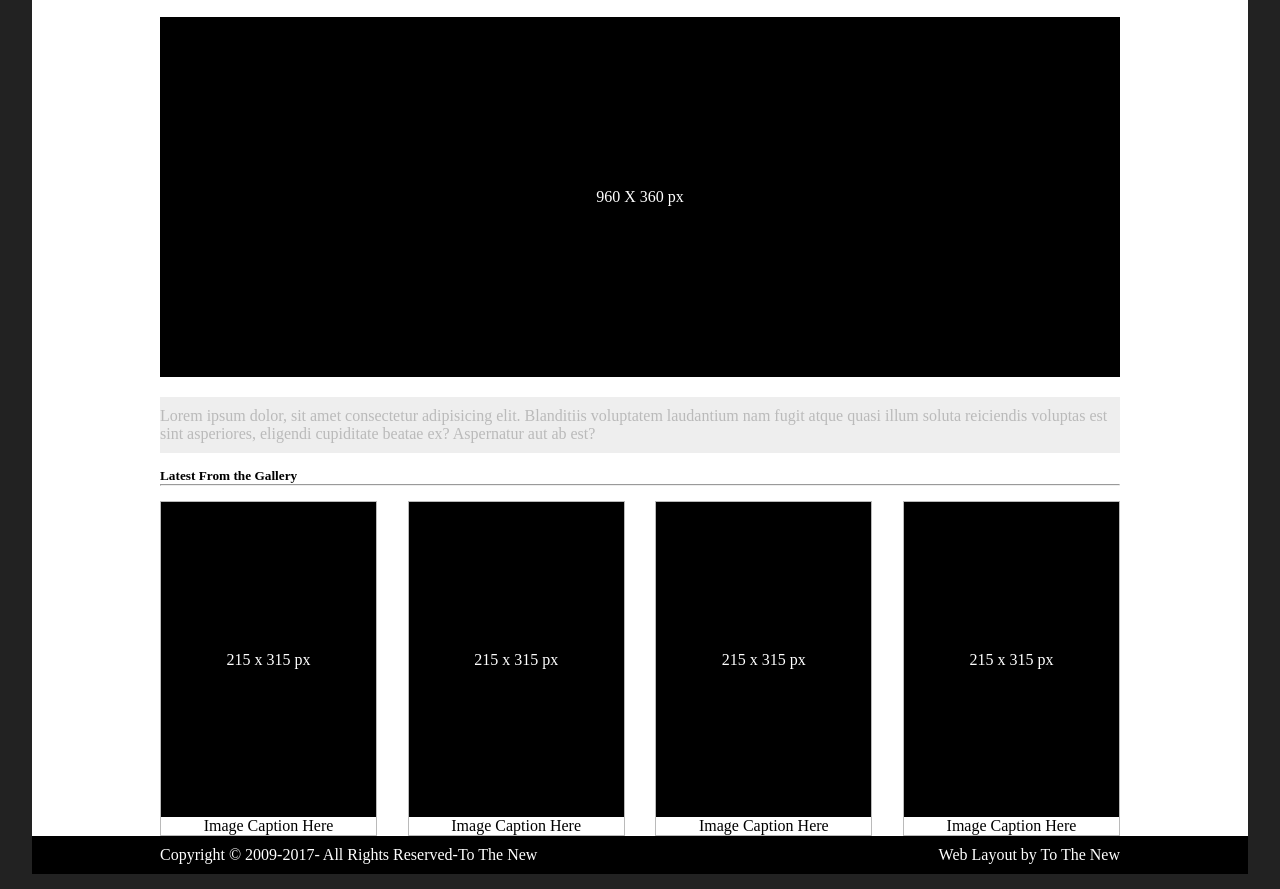
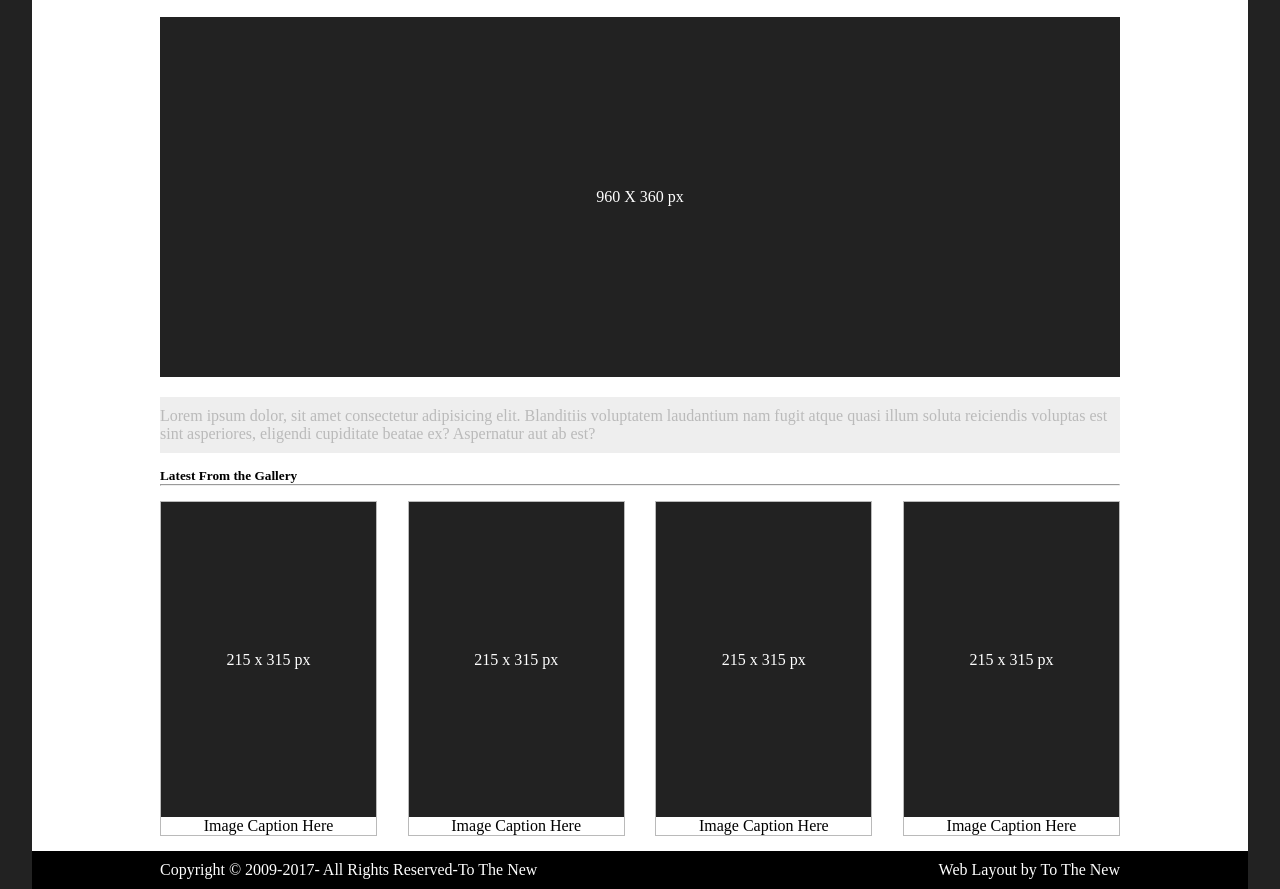
Before and after one commit to Parul-TTN/htmlassign_q_11, a plain HTML site: page index.html in a window 1280 px wide. Shown: the part 88-977 px from the top of the page. Drawn offline with Linux system fonts and the light colour scheme.

Commit message:
newchange

```diff
--- a/css/index.css
+++ b/css/index.css
@@ -54,7 +54,7 @@ nav ul li {
 .top {
     width:960px;
     height:360px;
-    background-color:black;
+    background-color:#222222;
     margin:auto;
     margin-top:20px;
     color:white;
@@ -79,6 +79,7 @@ nav ul li {
     display:flex;
     justify-content:space-between;
     padding-top:15px;
+    padding-bottom:15px;
 }
 
 .card{
@@ -87,7 +88,7 @@ nav ul li {
 }
 
 .card div{
-    background-color: black;
+    background-color: #222222;
     display:flex;
     justify-content: center;
     align-items: center;
--- a/index.html
+++ b/index.html
@@ -1,5 +1,5 @@
 <!DOCTYPE html>
-
+<html>
 <head>
     <meta name="viewport" content="width=device-width, initial-scale=1.0">
     <title></title>
```
